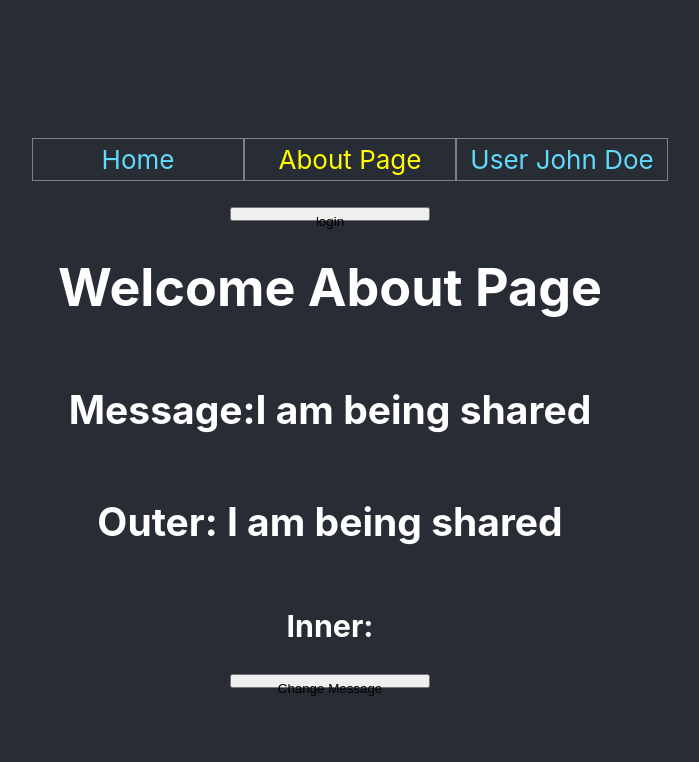
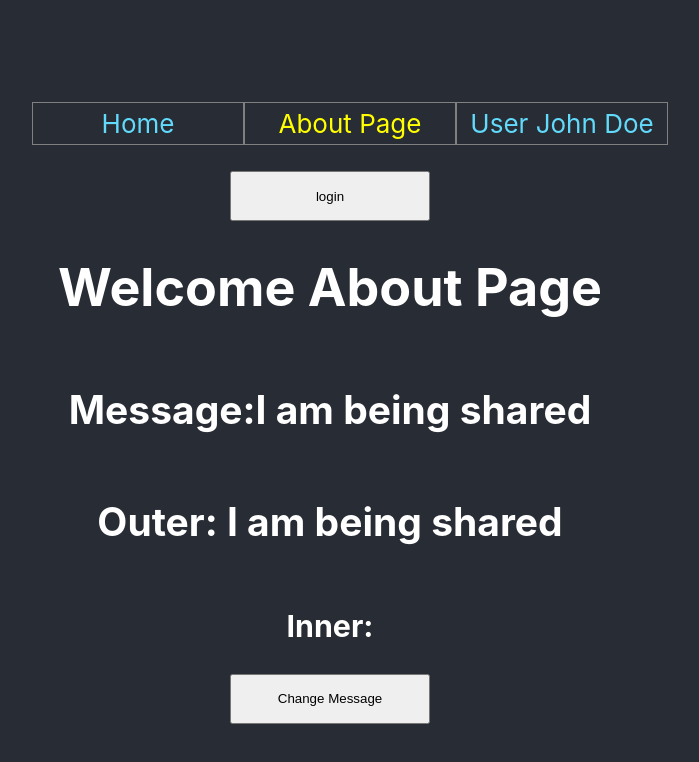
Before and after one commit to SiEr0212/udemy_hooks_react-router, a React (Create React App) app: page /about in a window 1280 px wide. Shown: the top 762 px of the page, without its empty margins (310-1009 px from the left). Built offline with nearby package versions, Linux system fonts and the light colour scheme.

Commit message:
added styling

```diff
--- a/src/App.css
+++ b/src/App.css
@@ -54,7 +54,7 @@
 }
 
 .button {
-  height: 0px;
+  height: 50px;
   width: 200px;
   padding: 5px;
 }
```
